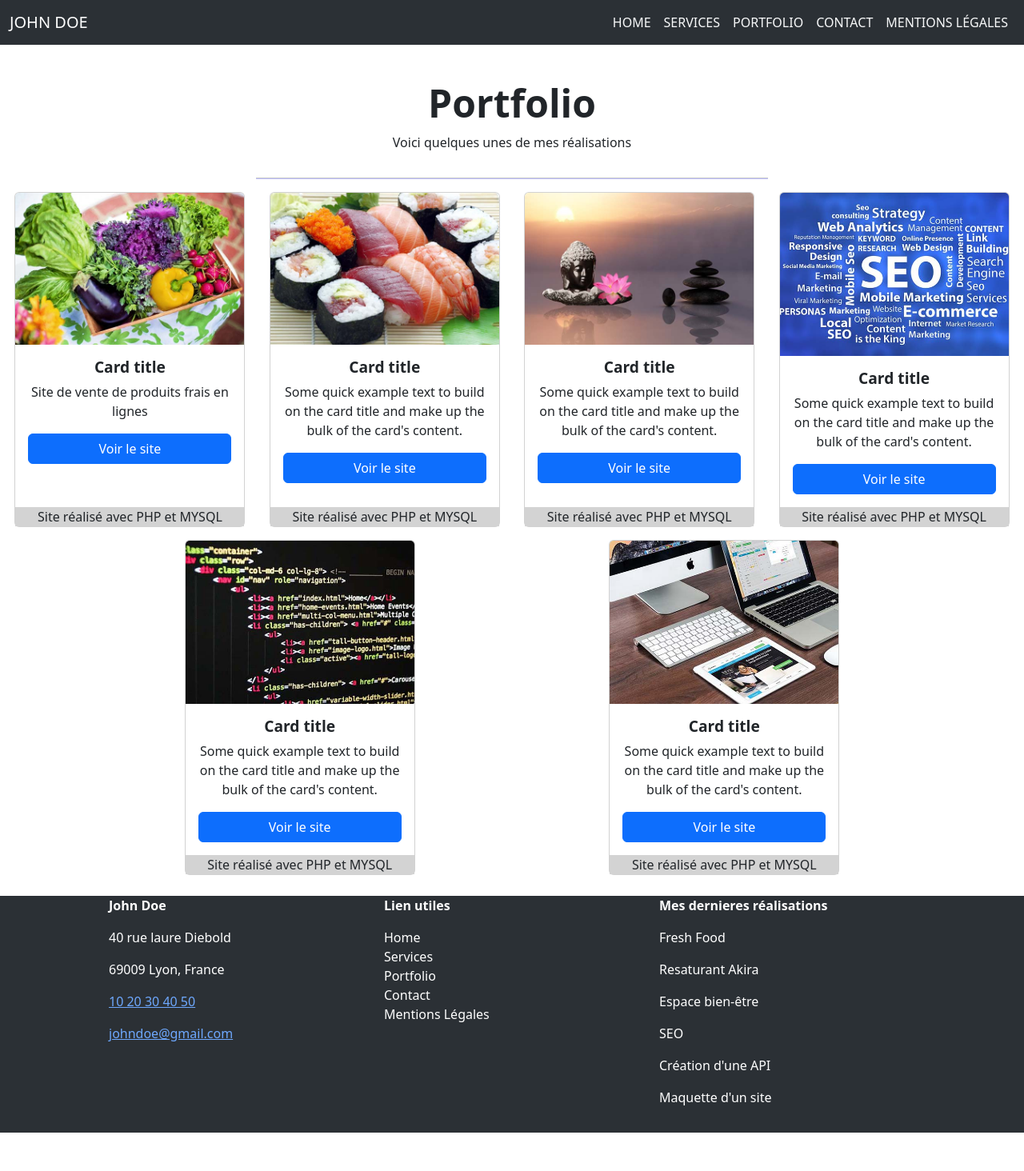
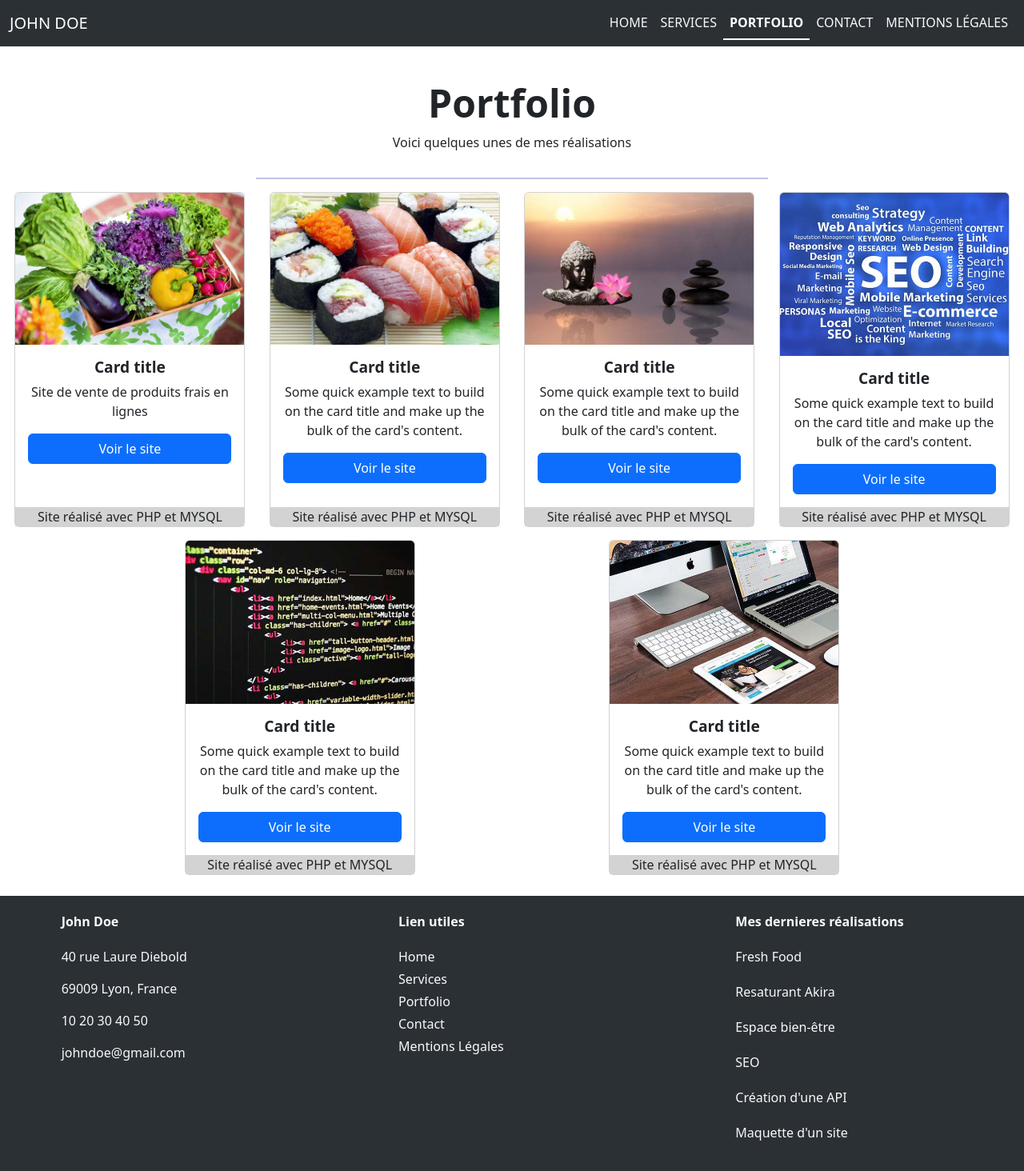
Before and after one commit to DigiDias/monportfolio, a React (Create React App) app: page /portfolio in a window 1280 px wide. Shown: the top 1464 px of the page at 80% size. Before the commit the page ends 1416 px from the top, so only its background shows below. Built offline with nearby package versions, Linux system fonts and the light colour scheme.

Commit message:
mise en place du nav-link active et correction CSS

```diff
--- a/src/App.css
+++ b/src/App.css
@@ -94,9 +94,9 @@ header{
 }
 
 footer{
-  display: flex;
+
   color:white;
-  justify-content: center;
+
 
   width: 100%;
   margin: 0;
@@ -123,9 +123,7 @@ footer section{
   width: 20rem;
 }
 
-.row{
-  justify-content: center;
-}
+
 
 .title-app{
   font-weight: bold;
@@ -238,3 +236,14 @@ textarea{
   font-weight: bold;
   font-size: 1.2rem;
 }
+
+.footer a, .footer Link {
+  text-decoration: none !important;
+  color: inherit !important;
+}
+
+.navbar-nav .nav-link.active {
+  font-weight: bold;
+  color: white !important;  /*  Change la couleur du lien actif */
+  border-bottom: 2px solid white;  /* Ajoute un soulignement */
+}
--- a/src/components/Footer.js
+++ b/src/components/Footer.js
@@ -2,28 +2,33 @@ import React from "react";
 import "bootstrap/dist/css/bootstrap.min.css";
 import { Link } from "react-router-dom";
 import "../styles/navbar-footer.scss";
-import "../App.css"
+import "../App.css";
 import User from "./user";
 
 const Footer = () => {
   return (
-    <footer
-     className="  bg-body-tertiary " data-bs-theme="dark">
-        <div className="row">
-        <div className="col-md-4 col-sm-12 mb-3">
-      <section className="adress">
-        <p className="footer-title"><User/></p>
+    <footer className="footer bg-body-tertiary text-center" data-bs-theme="dark">
+      <div className="row justify-content-center">
+        <div className="col-md-4 col-sm-12 mb-3 text-start ps-5 d-flex flex-column align-items-center ">
+          <section className="adress d-flex flex-column gap-1 mb-0">
+            <p className="footer-title">
+              <User />
+            </p>
             <adress>
-          <p>40 rue laure Diebold</p>
+              <p>40 rue Laure Diebold</p>
               <p>69009 Lyon, France</p>
 
-        <p><Link to="tel:1020304050">10 20 30 40 50</Link></p>
-        <p><Link to="mailto:johndoe@gmail.com">johndoe@gmail.com</Link></p>
+              <p>
+                <Link to="tel:1020304050">10 20 30 40 50</Link>
+              </p>
+              <p>
+                <Link to="mailto:johndoe@gmail.com">johndoe@gmail.com</Link>
+              </p>
             </adress>
           </section>
         </div>
-      <div className="col-md-4 col-sm-12 mb-3">
-      <section>
+        <div className="col-md-4 col-sm-12 mb-3 text-start ps-5 d-flex flex-column align-items-center">
+          <section className="d-flex flex-column gap-1 mb-0">
             <p className="footer-title">Lien utiles</p>
             <Link className="nav-link" aria-current="page" to="/">
               Home
@@ -42,16 +47,15 @@ const Footer = () => {
             </Link>
           </section>
         </div>
-      <div className="col-md-4 col-sm-12 mb-3">
-      <section>
-        <p className="footer-title">Mes dernieres réalisations</p>
+        <div className="col-md-4 col-sm-12 mb-3 text-start ps-5 d-flex flex-column align-items-center">
+          <section className="d-flex flex-column gap-1 mb-0" id="dernRea">
+            <p className="footer-title ">Mes dernieres réalisations</p>
             <p>Fresh Food</p>
             <p>Resaturant Akira</p>
             <p>Espace bien-être</p>
             <p>SEO</p>
             <p>Création d'une API</p>
             <p>Maquette d'un site</p>
-
           </section>
         </div>
       </div>
--- a/src/components/Navbar.js
+++ b/src/components/Navbar.js
@@ -1,6 +1,6 @@
 import React from "react";
 import "bootstrap/dist/css/bootstrap.min.css";
-import { Link } from "react-router-dom";
+import { NavLink } from "react-router-dom";  // ✅ Correction de l'importation
 import "../styles/navbar-footer.scss";
 import User from "./user";
 
@@ -14,11 +14,11 @@ const Navbar = () => {
                 </button>
                 <div className="collapse navbar-collapse" id="navbarNavAltMarkup">
                     <div className="navbar-nav">
-                        <Link className="nav-link" aria-current="page" to="/">Home</Link>
-                        <Link className="nav-link" to="/services">Services</Link>
-                        <Link className="nav-link" to="/portfolio">Portfolio</Link>
-                        <Link className="nav-link" to="/contact">Contact</Link>
-                        <Link className="nav-link" to="/mentions">Mentions Légales</Link>
+                        <NavLink className="nav-link" exact to="/" activeClassName="active">Home</NavLink>
+                        <NavLink className="nav-link" to="/services" activeClassName="active">Services</NavLink>
+                        <NavLink className="nav-link" to="/portfolio" activeClassName="active">Portfolio</NavLink>
+                        <NavLink className="nav-link" to="/contact" activeClassName="active">Contact</NavLink>
+                        <NavLink className="nav-link" to="/mentions" activeClassName="active">Mentions Légales</NavLink>
                     </div>
                 </div>
             </div>
--- a/src/styles/navbar-footer.scss
+++ b/src/styles/navbar-footer.scss
@@ -32,3 +32,9 @@ $theme-colors: (
   text-align: center;
   padding: 20px;
 }
+
+.navbar-nav .nav-link.active {
+  font-weight: bold;
+  color: white !important;  /*  Change la couleur du lien actif */
+  border-bottom: 2px solid white;  /* Ajoute un soulignement */
+}
```
Lines whose indentation alone changed are shown as unchanged.
